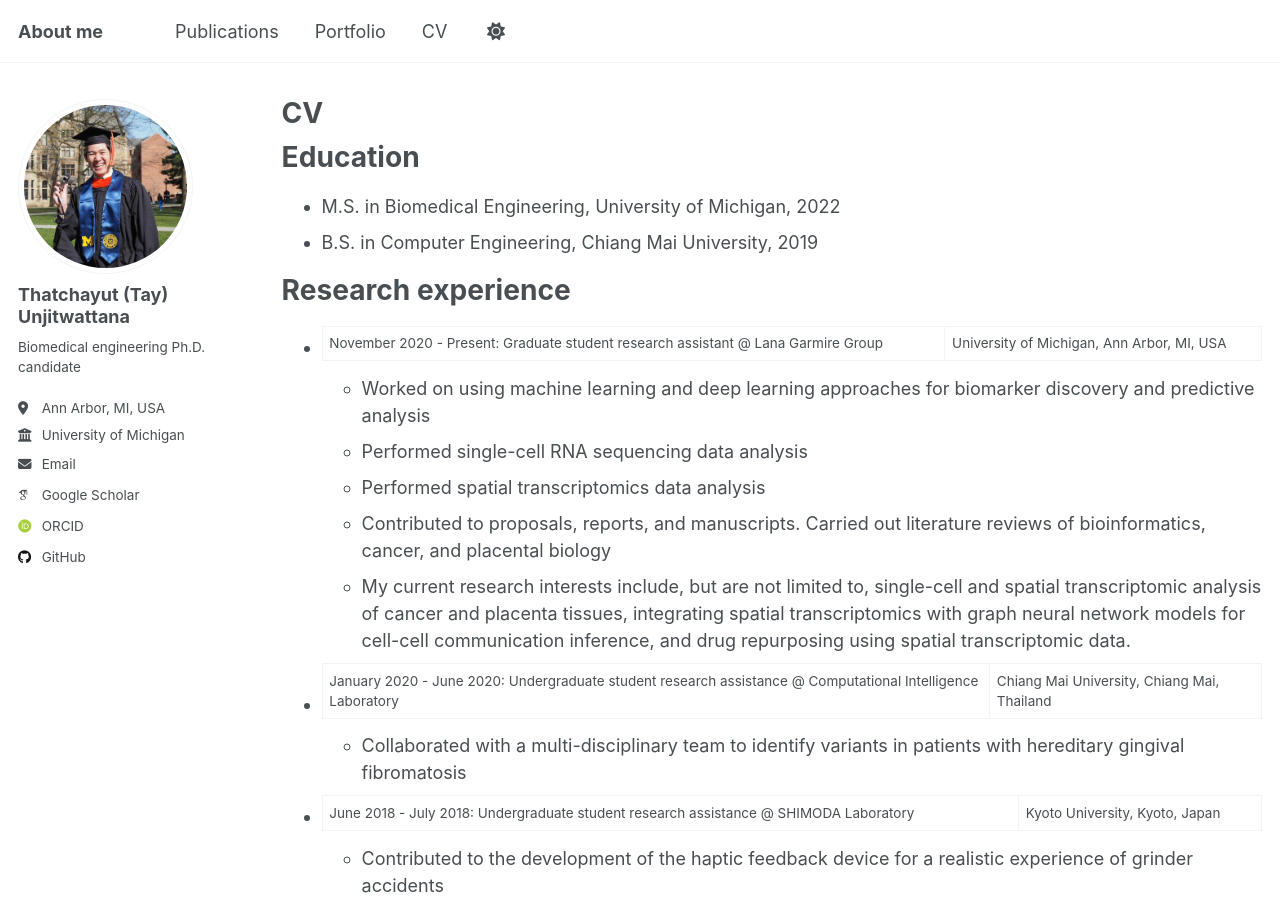
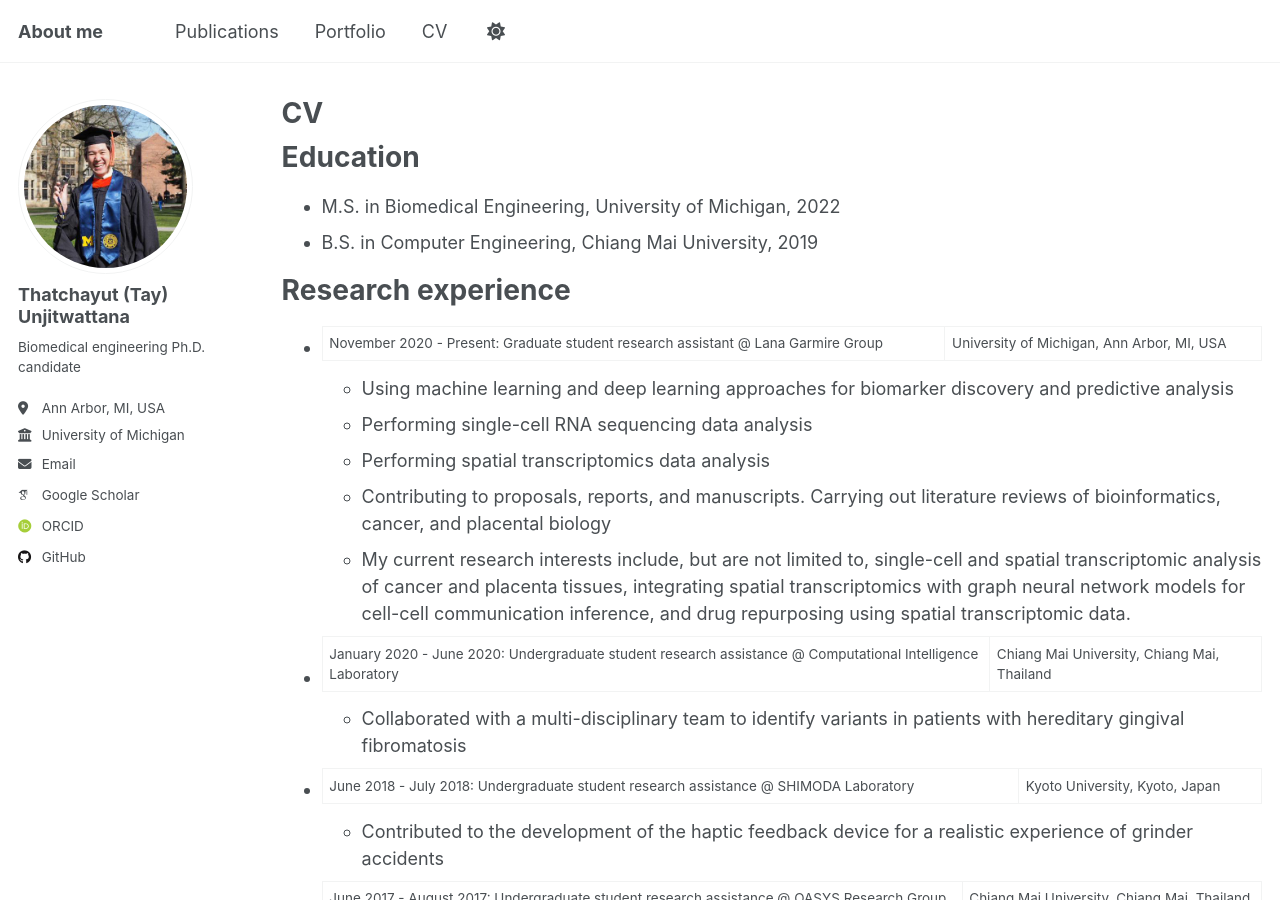
Before and after one commit to thatchayut/thatchayut.github.io, a Jekyll site: the page built from _pages/cv.md, in a window 1280 px wide and 900 px high. Built offline with Jekyll 4.4.1, drawn with Linux system fonts in a browser that asks for light colours; some web fonts are replaced.

Commit message:
Update cv.md

```diff
--- a/_pages/cv.md
+++ b/_pages/cv.md
@@ -17,10 +17,10 @@ Education
 Research experience
 ======
 * November 2020 - Present: Graduate student research assistant @ Lana Garmire Group | University of Michigan, Ann Arbor, MI, USA
-  * Worked on using machine learning and deep learning approaches for biomarker discovery and predictive analysis
-  * Performed single-cell RNA sequencing data analysis
-  * Performed spatial transcriptomics data analysis
-  * Contributed to proposals, reports, and manuscripts. Carried out literature reviews of bioinformatics, cancer, and placental biology
+  * Using machine learning and deep learning approaches for biomarker discovery and predictive analysis
+  * Performing single-cell RNA sequencing data analysis
+  * Performing spatial transcriptomics data analysis
+  * Contributing to proposals, reports, and manuscripts. Carrying out literature reviews of bioinformatics, cancer, and placental biology
   * My current research interests include, but are not limited to, single-cell and spatial transcriptomic analysis of cancer and placenta tissues, integrating spatial transcriptomics with graph neural network models for cell-cell communication inference, and drug repurposing using spatial transcriptomic data.
 
 * January 2020 - June 2020: Undergraduate student research assistance @ Computational Intelligence Laboratory | Chiang Mai University, Chiang Mai, Thailand
```
